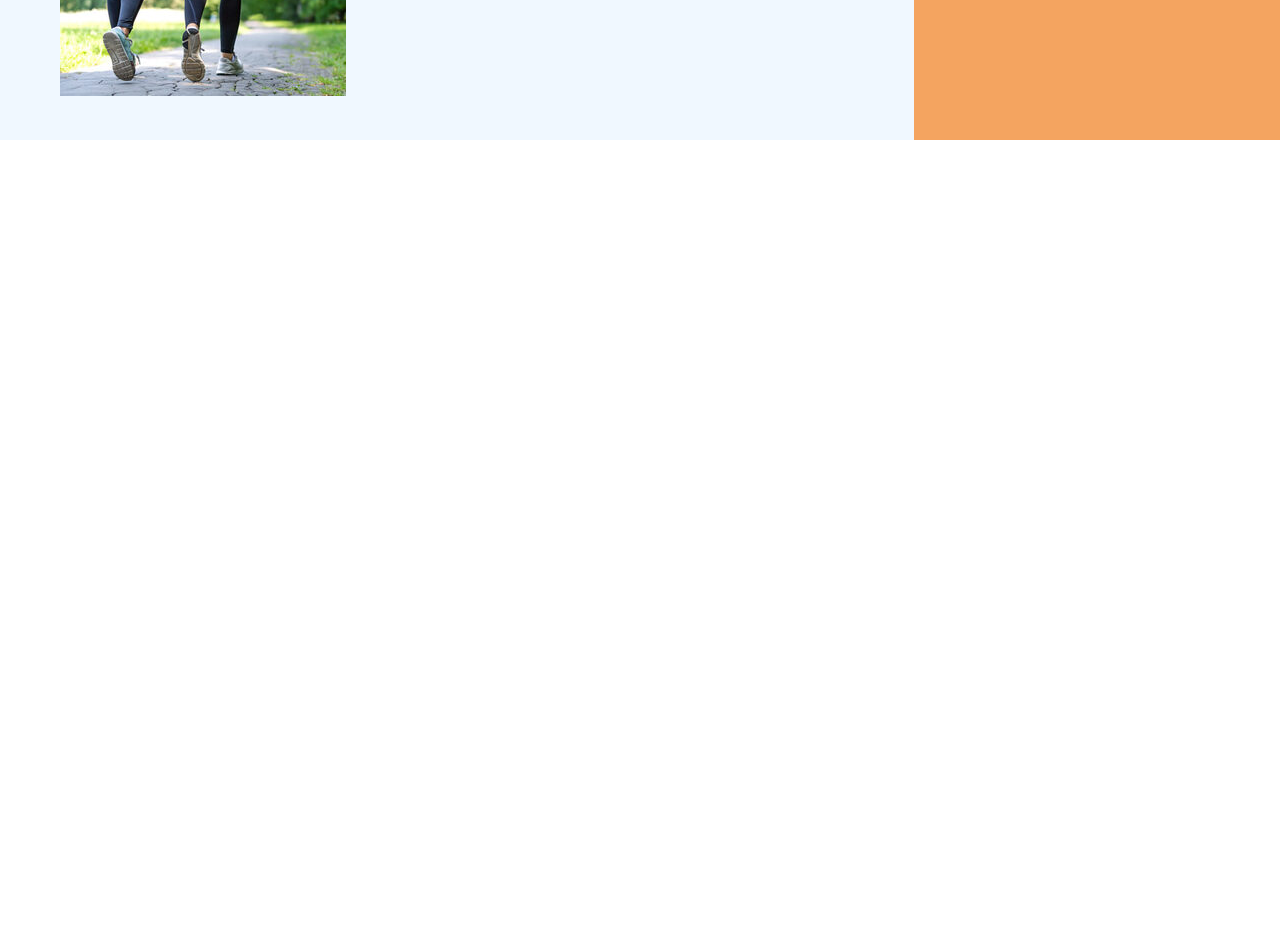
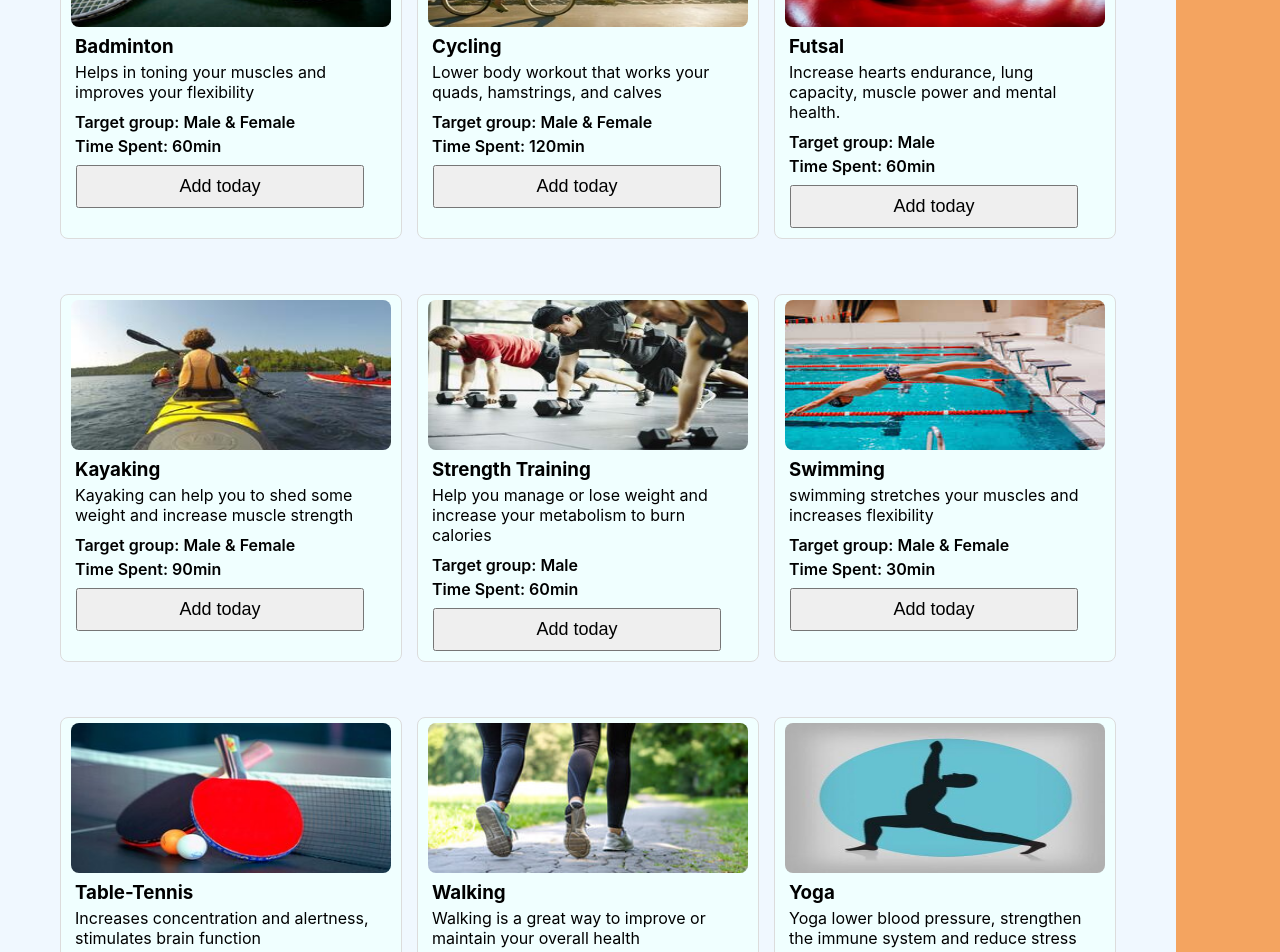
Before and after one commit to sanisaha/shape-fitness-web, a React (Create React App) app: page / in a window 1280 px wide. Shown: the part 360-1312 px from the top of the page. Before the commit the page ends 800 px from the top, so only its background shows below. Built offline with nearby package versions, Linux system fonts and the light colour scheme.

Commit message:
all information from fakedata successfully shown into UI

```diff
--- a/public/exercises.json
+++ b/public/exercises.json
@@ -1,9 +1,65 @@
 [
+    {
+        "name": "Badminton",
+        "img": "./images/badminton.jpg",
+        "description": "Helps in toning your muscles and improves your flexibility",
+        "gender": "Male & Female",
+        "time": 60
+    },
+    {
+        "name": "Cycling",
+        "img": "./images/biking.jpg",
+        "description": "Lower body workout that works your quads, hamstrings, and calves",
+        "gender": "Male & Female",
+        "time": 120
+    },
+    {
+        "name": "Futsal",
+        "img": "./images/Futsal-Ball.jpg",
+        "description": "Increase hearts endurance, lung capacity, muscle power and mental health.",
+        "gender": "Male",
+        "time": 60
+    },
+    {
+        "name": "Kayaking",
+        "img": "./images/kayaking.jpg",
+        "description": "Kayaking can help you to shed some weight and increase muscle strength",
+        "gender": "Male & Female",
+        "time": 90
+    },
+    {
+        "name": "Strength Training",
+        "img": "./images/strength training.jpg",
+        "description": "Help you manage or lose weight and increase your metabolism to burn calories",
+        "gender": "Male",
+        "time": 60
+    },
+    {
+        "name": "Swimming",
+        "img": "./images/swimming.jpg",
+        "description": "swimming stretches your muscles and increases flexibility",
+        "gender": "Male & Female",
+        "time": 30
+    },
+    {
+        "name": "Table-Tennis",
+        "img": "./images/table-tennis.jpg",
+        "description": "Increases concentration and alertness, stimulates brain function",
+        "gender": "Male & Female",
+        "time": 45
+    },
     {
         "name": "Walking",
         "img": "./images/walking.jpg",
-        "description": "633478a0a00692d2f9f35b55",
-        "gender": "633478a0d5206b721b3b3b91",
-        "time": 131
+        "description": "Walking is a great way to improve or maintain your overall health",
+        "gender": "Female",
+        "time": 90
+    },
+    {
+        "name": "Yoga",
+        "img": "./images/yoga.jpg",
+        "description": "Yoga lower blood pressure, strengthen the immune system and reduce stress levels.",
+        "gender": "Female",
+        "time": 60
     }
 ]
--- a/src/Component/Exercise/Exercise.css
+++ b/src/Component/Exercise/Exercise.css
@@ -0,0 +1,47 @@
+.exercise-category img {
+    height: 150px;
+    width: 320px;
+    border-radius: 8px;
+}
+
+
+.exercise-category {
+    padding: 5px 10px;
+    margin-top: 40px;
+    border: 1px solid gainsboro;
+    background-color: azure;
+    border-radius: 8px;
+}
+
+.exercise-category h3 {
+    margin: 4px;
+}
+
+.exercise-category p {
+    margin: 4px;
+}
+
+.description {
+    margin: 0;
+    word-wrap: break-word;
+}
+
+.exercise-info {
+    margin-top: 10px;
+    font-weight: 600;
+}
+
+.btn-add {
+    width: 90%;
+    padding: 5px;
+    margin: 5px;
+}
+
+.btn-add p {
+    font-size: large;
+    font-weight: 500;
+}
+
+.btn-add:hover {
+    background-color: peachpuff;
+}
--- a/src/Component/Exercise/Exercise.js
+++ b/src/Component/Exercise/Exercise.js
@@ -1,12 +1,18 @@
 import React from 'react';
+import './Exercise.css'
 
 const Exercise = (props) => {
-    const { name, img } = props.exercise;
-    console.log(img);
+    const { name, img, description, gender, time } = props.exercise;
     return (
-        <div>
-            <h1>Name: {name}</h1>
+        <div className='exercise-category'>
             <img src={img} alt="" />
+            <h3>{name}</h3>
+            <p className='description'>{description}</p>
+            <div className='exercise-info'>
+                <p>Target group: {gender}</p>
+                <p>Time Spent: {time}min</p>
+            </div>
+            <button className='btn-add'><p>Add today</p></button>
         </div>
     );
 };
--- a/src/Component/Main/Main.css
+++ b/src/Component/Main/Main.css
@@ -21,3 +21,9 @@
     font-style: italic;
     margin-left: 20px;
 }
+
+.exercise-container {
+    display: grid;
+    grid-template-columns: repeat(3, 1fr);
+    gap: 15px;
+}
--- a/src/Component/Main/Main.js
+++ b/src/Component/Main/Main.js
@@ -24,8 +24,7 @@ const Main = () => {
                     </div>
                     <h2>Choose your activities for today</h2>
                 </div>
-                <div>
-                    <h1>{exercises.length}</h1>
+                <div className='exercise-container'>
                     {
                         exercises.map(exercise => <Exercise
                             key={exercise.name}
```
